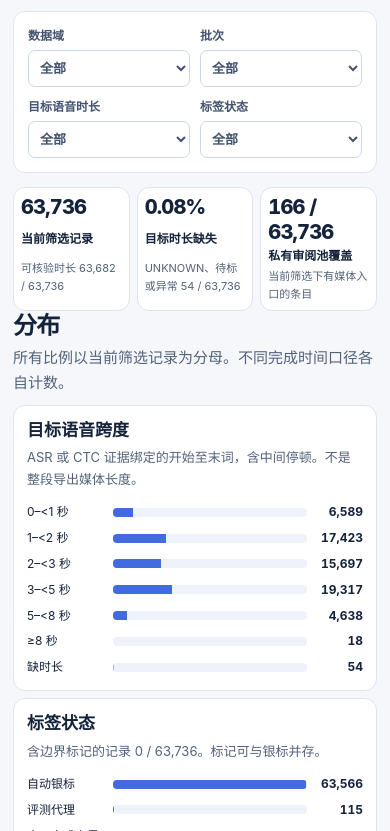
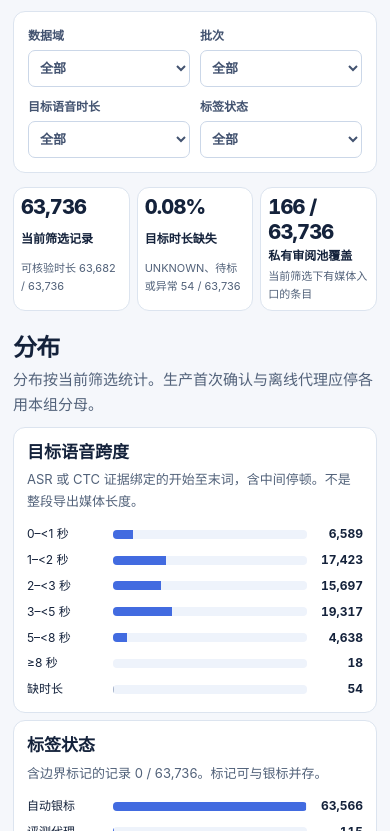
Before and after one commit to Fredreic1849/eos-research-console, a plain HTML site: page quality/index.html in a window 390 px wide. Shown: the part 269-1100 px from the top of the page. Drawn offline with Linux system fonts and the light colour scheme.

Commit message:
Clarify quality histogram denominators and spacing

```diff
--- a/quality/index.html
+++ b/quality/index.html
@@ -41,7 +41,7 @@
           <div><strong id="q-playable"></strong><b>私有审阅池覆盖</b><small>当前筛选下有媒体入口的条目</small></div>
         </div>
         <section id="distributions">
-          <div class="section-head"><h2>分布</h2><p>所有比例以当前筛选记录为分母。不同完成时间口径各自计数。</p></div>
+          <div class="section-head"><h2>分布</h2><p>分布按当前筛选统计。生产首次确认与离线代理应停各用本组分母。</p></div>
           <div class="pair quality-charts">
             <article class="panel"><h3>目标语音跨度</h3><p>ASR 或 CTC 证据绑定的开始至末词，含中间停顿。不是整段导出媒体长度。</p><div id="speech-chart"></div></article>
             <article class="panel"><h3>标签状态</h3><p id="label-note"></p><div id="status-chart"></div></article>
--- a/quality/quality.css
+++ b/quality/quality.css
@@ -7,3 +7,4 @@
 .player video,.player audio{display:block;width:100%;margin-top:8px}.player video{background:#16223a;max-height:360px;border-radius:8px}.player p,.review-detail p{overflow-wrap:anywhere}.timeline{position:relative;height:20px;margin-top:12px;border-radius:5px;background:#ecf1f9;overflow:hidden;cursor:crosshair}.timeline .span{position:absolute;top:4px;height:12px;background:#81bdaf;border-radius:3px}.timeline .interval{position:absolute;top:1px;height:18px;background:#e4b15f}.timeline .marker,.timeline .cursor{position:absolute;top:0;width:2px;height:100%;background:#2047b7}.timeline .cursor{background:#172338}.timeline-legend{display:flex;flex-wrap:wrap;gap:6px 14px;margin:5px 0 8px;color:var(--muted);font-size:12px}.timeline-legend strong{color:var(--ink)}
 .review-meta{margin:10px 0 0;display:grid;grid-template-columns:6em minmax(0,1fr);gap:5px;font-size:13px}.review-meta dt{font-weight:700}.review-meta dd{margin:0;color:var(--muted);overflow-wrap:anywhere}.review-target{color:var(--ink)!important;font-size:17px;font-weight:700}
 @media(max-width:760px){.quality-header{padding:13px}.review-layout,.batch-grid{grid-template-columns:1fr}.sample-list{max-height:200px}.hist-row{grid-template-columns:6.7em minmax(0,1fr) 4.2em;gap:6px}}
+#dashboard>section{margin-top:30px}@media(max-width:760px){#dashboard>section{margin-top:22px}}
```
